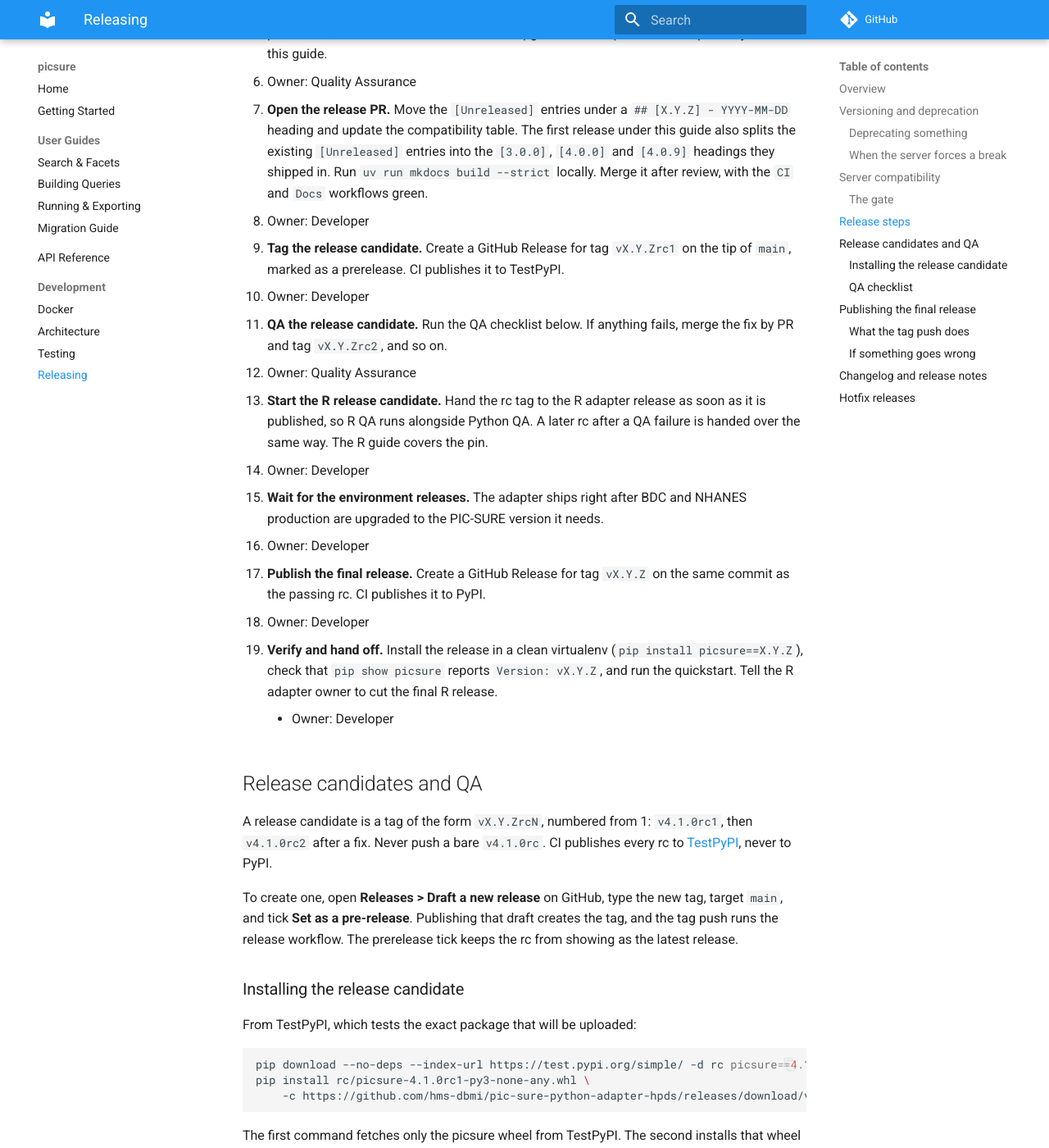
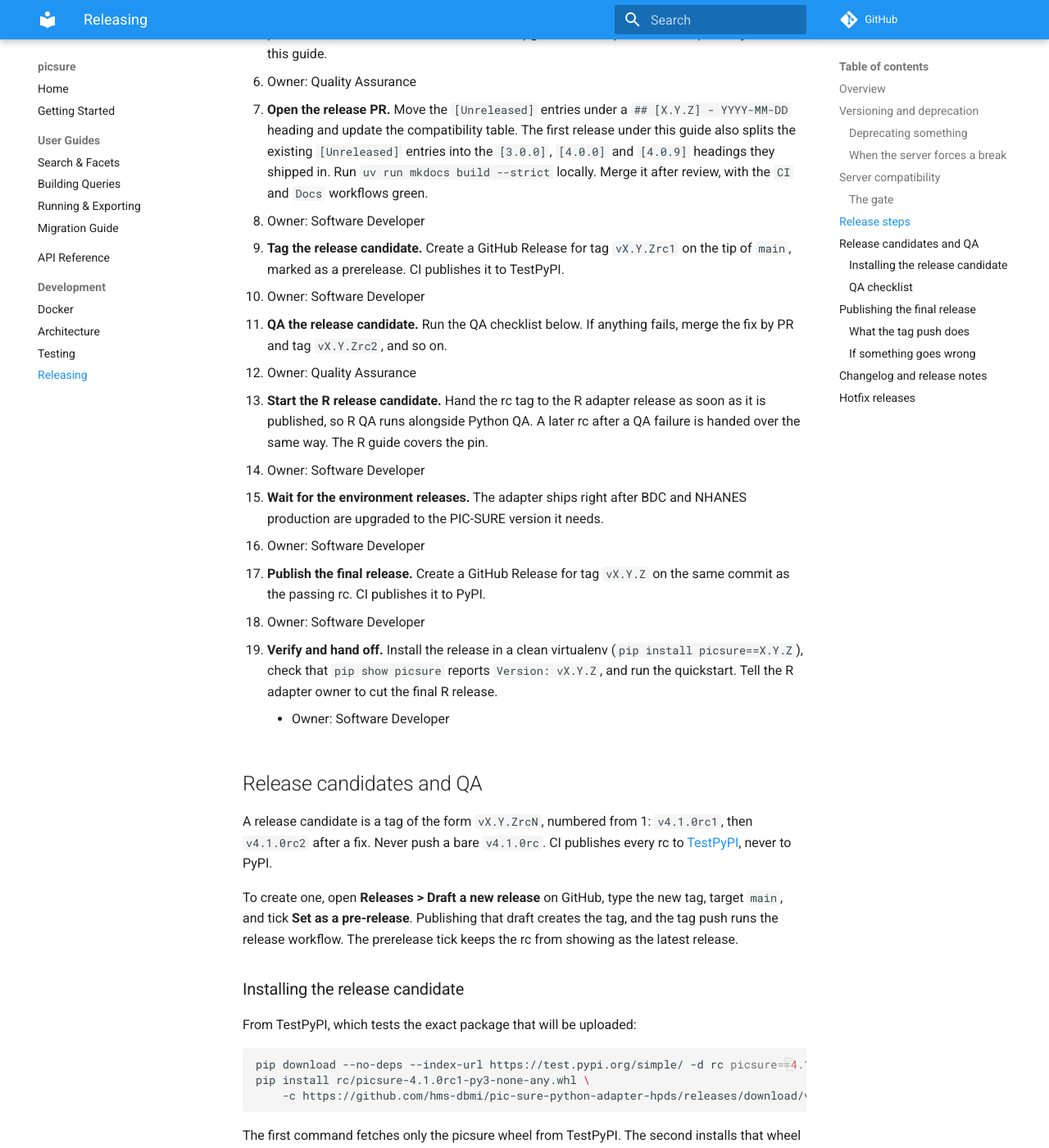
Before and after one commit to hms-dbmi/pic-sure-python-adapter-hpds, an MkDocs documentation site: the page built from docs/development/releasing.md, in a window 1280 px wide and 1400 px high, scrolled down 3143 px. Shown: the whole window at 82% size. Built offline with MkDocs 1.6.1 and Material for MkDocs 9.7.7, drawn with Linux system fonts in a browser that asks for light colours; comment, search, counter and statistics services are not loaded.

Commit message:
docs: name Software Developer as the owner role throughout the release steps

```diff
--- a/docs/development/releasing.md
+++ b/docs/development/releasing.md
@@ -113,27 +113,27 @@ Each step names the role that owns it.
    existing `[Unreleased]` entries into the `[3.0.0]`, `[4.0.0]` and `[4.0.9]` headings they shipped
    in. Run `uv run mkdocs build --strict` locally. Merge it
    after review, with the `CI` and `Docs` workflows green.
-   - Owner: Developer
+   - Owner: Software Developer
 5. **Tag the release candidate.** Create a GitHub Release for tag `vX.Y.Zrc1` on the tip of `main`,
    marked as a prerelease. CI publishes it to TestPyPI.
-   - Owner: Developer
+   - Owner: Software Developer
 6. **QA the release candidate.** Run the QA checklist below. If anything fails, merge the fix by PR
    and tag `vX.Y.Zrc2`, and so on.
    - Owner: Quality Assurance
 7. **Start the R release candidate.** Hand the rc tag to the R adapter release as soon as it is
    published, so R QA runs alongside Python QA. A later rc after a QA failure is handed over the
    same way. The R guide covers the pin.
-   - Owner: Developer
+   - Owner: Software Developer
 8. **Wait for the environment releases.** The adapter ships right after BDC and NHANES production
    are upgraded to the PIC-SURE version it needs.
-   - Owner: Developer
+   - Owner: Software Developer
 9. **Publish the final release.** Create a GitHub Release for tag `vX.Y.Z` on the same commit as the
    passing rc. CI publishes it to PyPI.
-   - Owner: Developer
+   - Owner: Software Developer
 10. **Verify and hand off.** Install the release in a clean virtualenv
     (`pip install picsure==X.Y.Z`), check that `pip show picsure` reports `Version: vX.Y.Z`, and
     run the quickstart. Tell the R adapter owner to cut the final R release.
-    - Owner: Developer
+    - Owner: Software Developer
 
 ## Release candidates and QA
 
```
